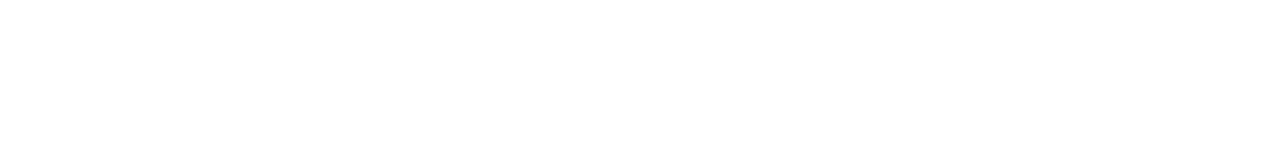
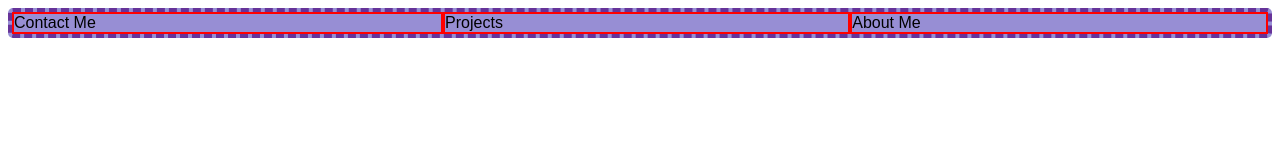
Before and after one commit to jbilo/MyFirstWebsite, a plain HTML site: page pages/aboutMe.html in a window 1280 px wide. Drawn offline with Linux system fonts and the light colour scheme.

Commit message:
contact page

```diff
--- a/pages/aboutMe.html
+++ b/pages/aboutMe.html
@@ -0,0 +1,16 @@
+<!DOCTYPE html>
+<html lang="en">
+    <head>
+        <meta charset = "UTF-8">
+        <title>About Me</title>
+        <link rel="stylesheet" href="../css/styles.css">
+    </head>
+    <body>
+        <!-- this will need to be done with php or something later to avoid repetition-->
+    <div class = "head-nav-bar">
+        <a class = "nav-option1" href="pages/contactMe.html">Contact Me</a>
+        <a class = "nav-option2" href="pages/projects.html">Projects</a>
+        <a class = "nav-option3" href ="pages/aboutMe">About Me</a>
+    </div>
+    </body>
+</html>
```
Also changed, not shown: pages/contactMe.html (+5 -3 lines).
